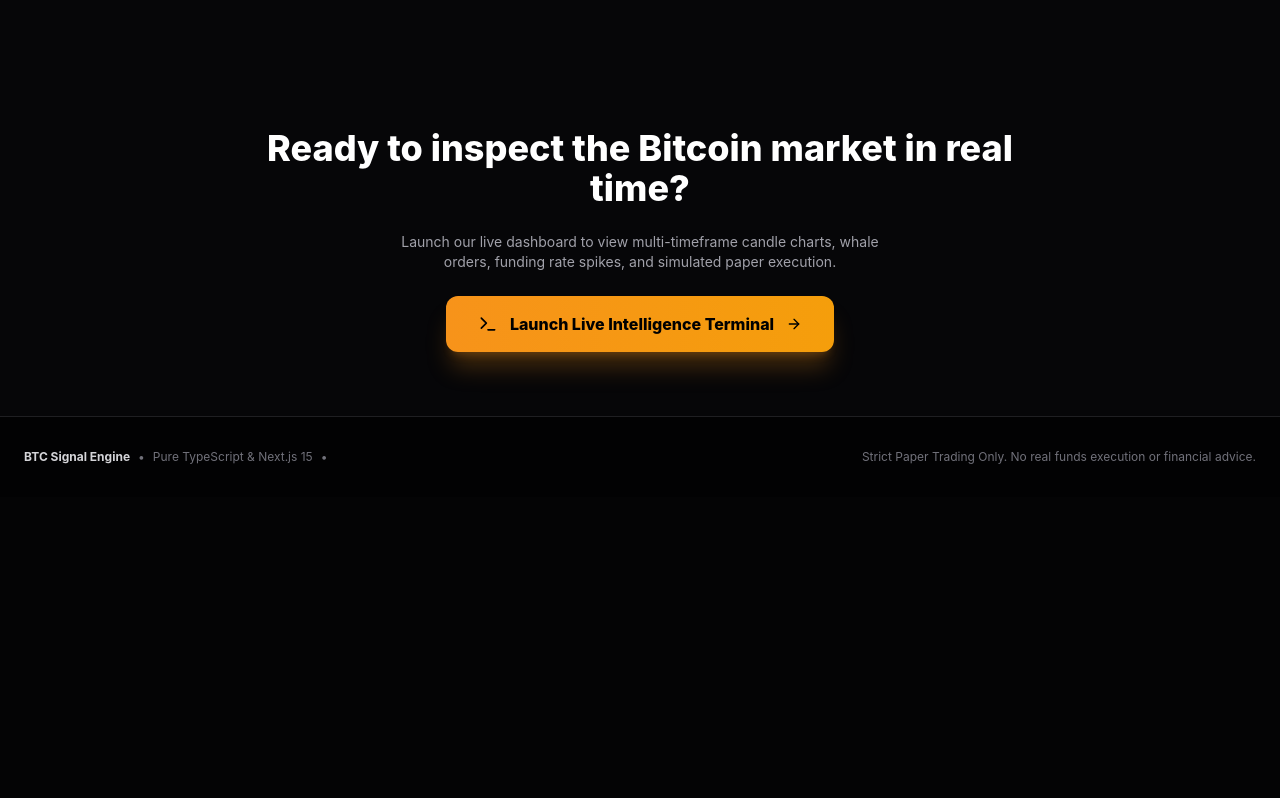
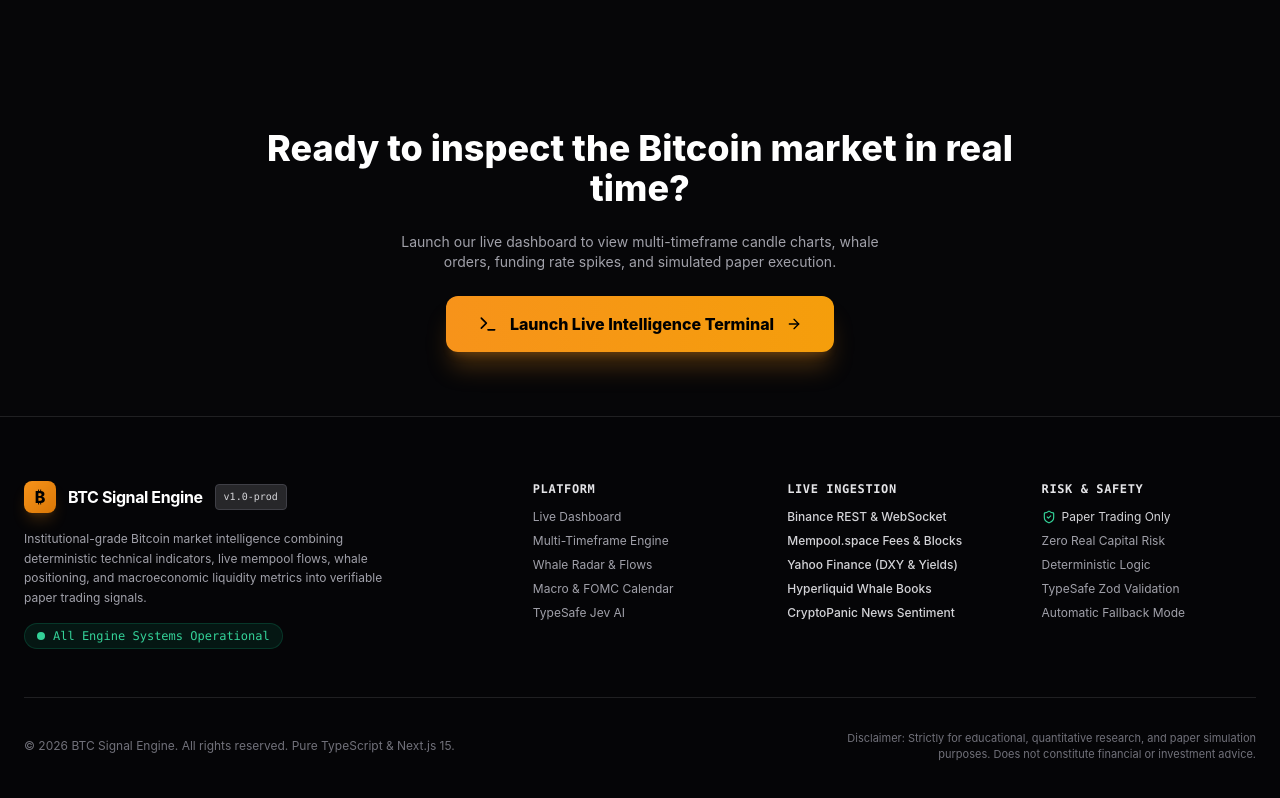
Before and after one commit to BhavyaKachhadiya/BTC-news, a Next.js app: page / in a window 1280 px wide. Shown: the part 2421-3219 px from the top of the page. Before the commit the page ends 2918 px from the top, so only its background shows below. Built offline with nearby package versions, Linux system fonts and the light colour scheme.

Commit message:
feat(landing): modernize footer to institutional SaaS product layout

```diff
--- a/app/page.tsx
+++ b/app/page.tsx
@@ -606,17 +606,116 @@ export default function HomePage() {
         </div>
       </section>
 
-      {/* Footer */}
-      <footer className="border-t border-zinc-800/80 bg-black/60 py-8 px-4 sm:px-6 text-xs text-zinc-500">
-        <div className="max-w-7xl mx-auto flex flex-col sm:flex-row items-center justify-between gap-4">
-          <div className="flex items-center gap-2">
-            <span className="font-bold text-zinc-300">BTC Signal Engine</span>
-            <span>•</span>
-            <span>Pure TypeScript & Next.js 15</span>
-            <span>•</span>
+      {/* SaaS Product Footer */}
+      <footer className="border-t border-zinc-800/80 bg-[#050507] pt-16 pb-12 px-4 sm:px-6 text-sm text-zinc-400">
+        <div className="max-w-7xl mx-auto">
+          {/* Main 4-Column Footer Grid */}
+          <div className="grid grid-cols-1 md:grid-cols-2 lg:grid-cols-5 gap-10 pb-12 border-b border-zinc-800/80">
+            {/* Brand & Mission (Spans 2 cols on lg) */}
+            <div className="lg:col-span-2 space-y-4">
+              <div className="flex items-center gap-3">
+                <div className="w-8 h-8 rounded-lg bg-gradient-to-br from-btc-gold to-amber-600 flex items-center justify-center shadow-lg shadow-btc-gold/20">
+                  <span className="font-extrabold text-black text-base">₿</span>
+                </div>
+                <span className="font-bold tracking-tight text-white text-base">BTC Signal Engine</span>
+                <span className="text-[10px] font-mono px-2 py-0.5 rounded bg-zinc-800 text-zinc-300 border border-zinc-700">v1.0-prod</span>
+              </div>
+              <p className="text-xs text-zinc-400 max-w-sm leading-relaxed">
+                Institutional-grade Bitcoin market intelligence combining deterministic technical indicators,
+                live mempool flows, whale positioning, and macroeconomic liquidity metrics into verifiable paper trading signals.
+              </p>
+              <div className="inline-flex items-center gap-2 px-3 py-1 rounded-full border border-emerald-500/20 bg-emerald-500/10 text-emerald-400 text-xs font-mono">
+                <span className="w-2 h-2 rounded-full bg-emerald-400 animate-pulse" />
+                <span>All Engine Systems Operational</span>
+              </div>
+            </div>
+
+            {/* Column 1: Terminal & Modules */}
+            <div className="space-y-3">
+              <h4 className="text-xs font-bold uppercase tracking-wider text-zinc-200 font-mono">Platform</h4>
+              <ul className="space-y-2 text-xs">
+                <li>
+                  <Link href="/dashboard" className="hover:text-btc-gold transition-colors">
+                    Live Dashboard
+                  </Link>
+                </li>
+                <li>
+                  <a href="#terminal-preview" className="hover:text-btc-gold transition-colors">
+                    Multi-Timeframe Engine
+                  </a>
+                </li>
+                <li>
+                  <a href="#terminal-preview" className="hover:text-btc-gold transition-colors">
+                    Whale Radar & Flows
+                  </a>
+                </li>
+                <li>
+                  <a href="#terminal-preview" className="hover:text-btc-gold transition-colors">
+                    Macro & FOMC Calendar
+                  </a>
+                </li>
+                <li>
+                  <a href="#terminal-preview" className="hover:text-btc-gold transition-colors">
+                    TypeSafe Jev AI
+                  </a>
+                </li>
+              </ul>
+            </div>
+
+            {/* Column 2: Data & Integrations */}
+            <div className="space-y-3">
+              <h4 className="text-xs font-bold uppercase tracking-wider text-zinc-200 font-mono">Live Ingestion</h4>
+              <ul className="space-y-2 text-xs">
+                <li>
+                  <span className="text-zinc-300 font-medium">Binance REST & WebSocket</span>
+                </li>
+                <li>
+                  <span className="text-zinc-300 font-medium">Mempool.space Fees & Blocks</span>
+                </li>
+                <li>
+                  <span className="text-zinc-300 font-medium">Yahoo Finance (DXY & Yields)</span>
+                </li>
+                <li>
+                  <span className="text-zinc-300 font-medium">Hyperliquid Whale Books</span>
+                </li>
+                <li>
+                  <span className="text-zinc-300 font-medium">CryptoPanic News Sentiment</span>
+                </li>
+              </ul>
+            </div>
+
+            {/* Column 3: Trust & Safety */}
+            <div className="space-y-3">
+              <h4 className="text-xs font-bold uppercase tracking-wider text-zinc-200 font-mono">Risk & Safety</h4>
+              <ul className="space-y-2 text-xs">
+                <li className="flex items-center gap-1.5 text-zinc-300">
+                  <ShieldCheck className="w-3.5 h-3.5 text-emerald-400" />
+                  <span>Paper Trading Only</span>
+                </li>
+                <li>
+                  <span className="text-zinc-400">Zero Real Capital Risk</span>
+                </li>
+                <li>
+                  <span className="text-zinc-400">Deterministic Logic</span>
+                </li>
+                <li>
+                  <span className="text-zinc-400">TypeSafe Zod Validation</span>
+                </li>
+                <li>
+                  <span className="text-zinc-400">Automatic Fallback Mode</span>
+                </li>
+              </ul>
+            </div>
           </div>
-          <div className="text-zinc-500 text-center sm:text-right">
-            Strict Paper Trading Only. No real funds execution or financial advice.
+
+          {/* Bottom Bar: Copyright & Compliance */}
+          <div className="pt-8 flex flex-col sm:flex-row items-center justify-between gap-4 text-xs text-zinc-500">
+            <div>
+              © {new Date().getFullYear()} BTC Signal Engine. All rights reserved. Pure TypeScript & Next.js 15.
+            </div>
+            <div className="text-center sm:text-right text-[11px] text-zinc-500 max-w-md">
+              Disclaimer: Strictly for educational, quantitative research, and paper simulation purposes. Does not constitute financial or investment advice.
+            </div>
           </div>
         </div>
       </footer>
```
